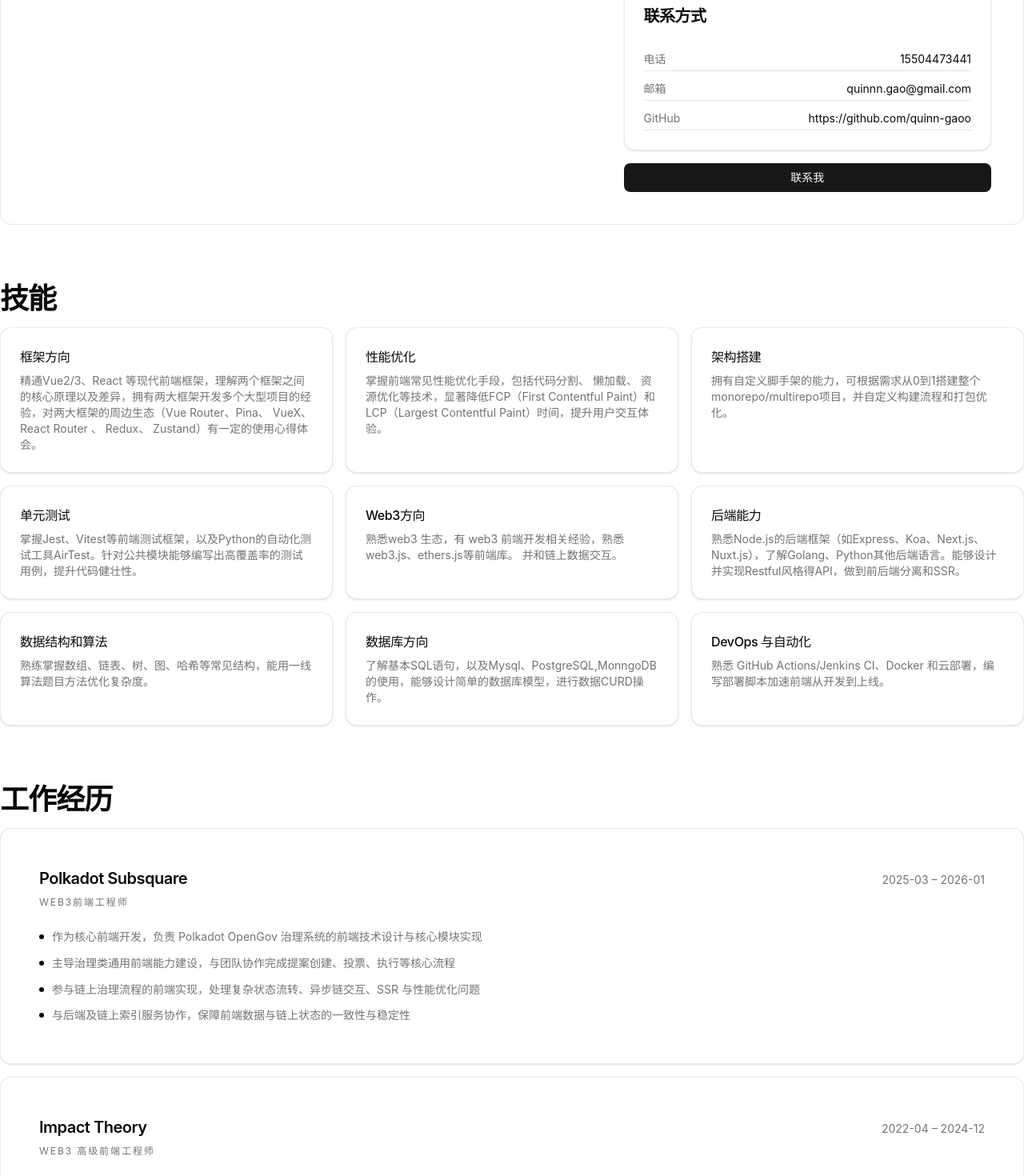
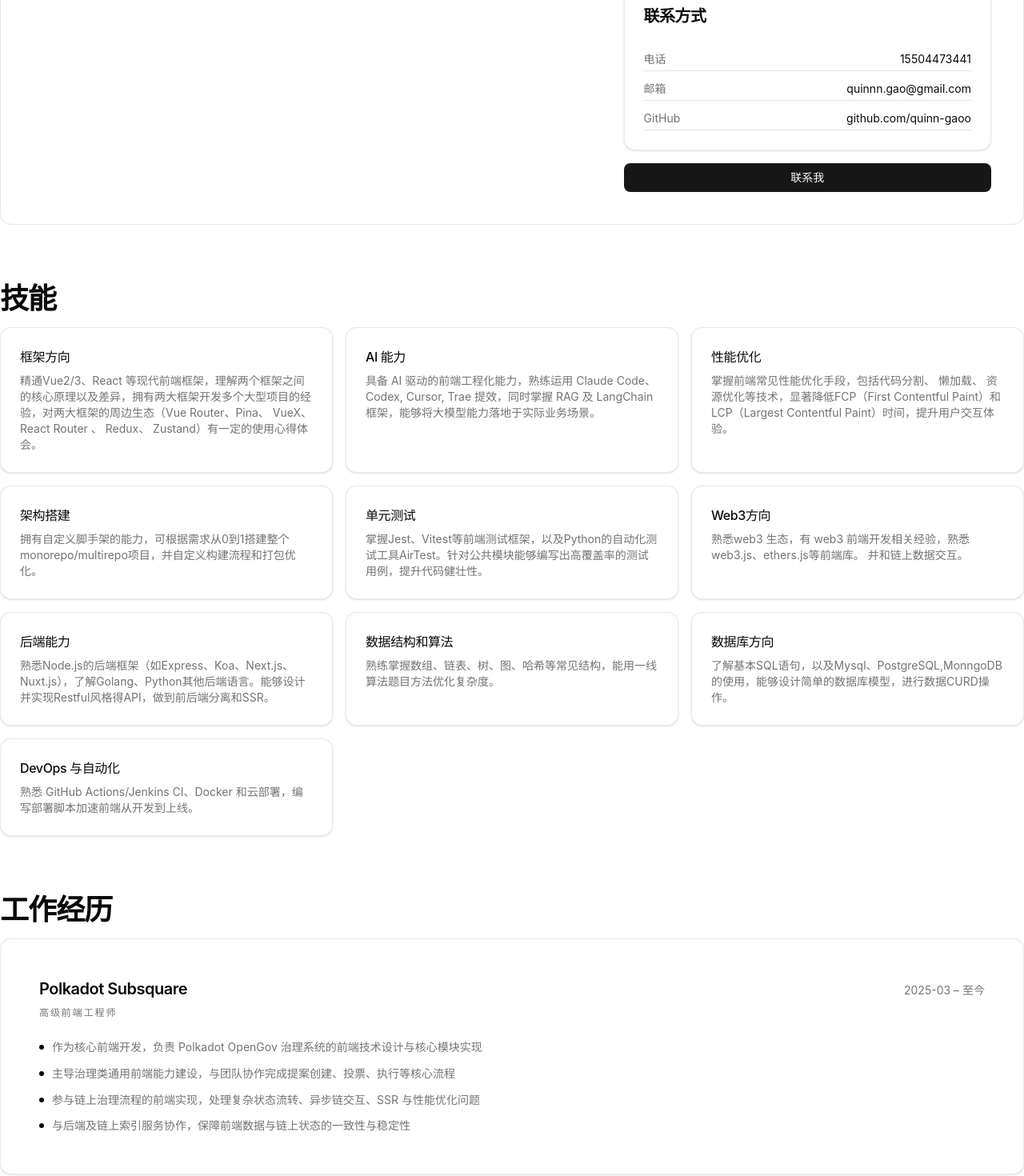
Before and after one commit to quinn-gaoo/resume, a React (Vite) app in the folder packages/quinn/: page / in a window 1280 px wide. Shown: the part 420-1890 px from the top of the page at 80% size. Built offline with nearby package versions, Linux system fonts and the light colour scheme.

Commit message:
修改信息

```diff
--- a/packages/quinn/src/data/personal-details.json
+++ b/packages/quinn/src/data/personal-details.json
@@ -7,8 +7,8 @@
   "residence": "成都",
   "phoneNumber": "15504473441",
   "email": "quinnn.gao@gmail.com",
-  "githubSite": "https://github.com/quinn-gaoo",
-  "site": "https://www.qiangqiang.work",
+  "githubSite": "github.com/quinn-gaoo",
+  "site": "qiangqiang.work",
   "workHistory": [
     {
       "companyName": "Polkadot Subsquare",
@@ -53,7 +53,7 @@
     },
     {
       "companyName": "Impact Theory",
-      "job": "Web3 高级前端工程师",
+      "job": "高级前端工程师",
       "timeRange": ["2022-04", "2024-12"],
       "jobContent": [
         {
--- a/packages/quinn/src/data/work-data.json
+++ b/packages/quinn/src/data/work-data.json
@@ -3,6 +3,10 @@
     {
       "title": "框架方向",
       "desc": "精通Vue2/3、React 等现代前端框架，理解两个框架之间的核心原理以及差异，拥有两大框架开发多个大型项目的经验，对两大框架的周边生态（Vue Router、Pina、 VueX、 React Router 、 Redux、 Zustand）有一定的使用心得体会。"
+    },
+    {
+      "title": "AI 能力",
+      "desc": "具备 AI 驱动的前端工程化能力，熟练运用 Claude Code、Codex, Cursor, Trae 提效，同时掌握 RAG 及 LangChain 框架，能够将大模型能力落地于实际业务场景。"
     },
     {
       "title": "性能优化",
@@ -40,8 +44,8 @@
   "workExperience": [
     {
       "company": "Polkadot Subsquare",
-      "position": "Web3前端工程师",
-      "timeRange": ["2025-03", "2026-01"],
+      "position": "高级前端工程师",
+      "timeRange": ["2025-03", "至今"],
       "responsibilities": [
         "作为核心前端开发，负责 Polkadot OpenGov 治理系统的前端技术设计与核心模块实现",
         "主导治理类通用前端能力建设，与团队协作完成提案创建、投票、执行等核心流程",
@@ -104,7 +108,7 @@
     },
     {
       "company": "Impact Theory",
-      "position": "Web3 高级前端工程师",
+      "position": "高级前端工程师",
       "timeRange": ["2022-04", "2024-12"],
       "responsibilities": [
         "参与公司多款游戏相关产品的前端与桌面端开发，涵盖 桌面启动器、运营管理后台、游戏 Web 端页面及在线学习系统",
@@ -117,7 +121,7 @@
         {
           "name": "Kyzen 游戏启动器与游戏活动页面",
           "link": "https://projectkyzen.io",
-          "role": "web3前端工程师",
+          "role": "高级前端工程师",
           "responsibilities": [
             "设计多任务下载调度与状态管理模型，支持断点续传和失败重试",
             "参与游戏活动页面的从 0 到 1 搭建，负责页面结构、交互逻辑及与后端的数据对接",
@@ -221,5 +225,46 @@
         "完成跨平台应用功能实现与数据可视化展示,使用 ECharts 实现数据统计与可视化展示，支持异常数据监控与提示，保障系统按期上线"
       ]
     }
+  ],
+  "openProject": [
+    {
+      "name": "仓库代码安全审计工具",
+      "link": "https://projectkyzen.io",
+      "description": [
+        "研发基于MCP Server 协议的前端通用安全依赖，代码质量审计工具，解决npm audit 的核心痛点，工具支持本地工程和远程仓库，包括CVSS,CWE，依赖链等想滚啊审计信息，审计输出为标准化Markdown文件，将来支持渲染为其他格式，如JSON，HTML等，工具可用于本地依赖检查和技术选型等安全审计工作"
+      ],
+      "responsibilities": [
+        "基于 MCP Server 协议 构建标准化审计服务，实现工具与 IDE / CI 环境的解耦集成",
+        "支持 CVSS、CWE 等安全标准输出，提供依赖链（依赖路径） 级别的完整审计信息",
+        "同时支持本地工程和远程仓库（Git Clone） 两种扫描模式，覆盖开发与审查场景",
+        "审计结果输出为标准化 Markdown 文件，并预留 JSON / HTML 等多格式渲染扩展能力",
+        "可应用于本地依赖检查、技术选型安全评估、CI 门禁等实际工作流"
+      ],
+      "techStack": ["NodeJS", "MCP Server", "Zod", "TypeScript", "GitHub API"]
+    },
+    {
+      "name": "RAG Sass 系统",
+      "description": [
+        "独立设计并开发了一款面向企业和个人用户的 RAG SaaS 系统，支持用户上传文档、构建知识库，并通过大语言模型进行精准问答。系统实现了从文档解析、向量化存储到检索生成的全链路流程"
+      ],
+      "responsibilities": [
+        "基于 LangChain 框架构建 RAG 流水线，整合文档加载、文本分块、向量存储与检索增强生成",
+        "对接 OpenAI / 开源大模型，支持多种 Embedding 模型灵活切换",
+        "设计多租户架构，实现用户隔离与知识库权限管理",
+        "开发前端交互界面，支持文档上传、对话式问答、检索溯源展示",
+        "使用 Copilot, Trae 等 AI 工具辅助开发，提升编码与调试效率"
+      ],
+      "techStack": [
+        "React",
+        "TypeScript",
+        "TailwindCSS",
+        "Python",
+        "FastApi",
+        "LangChain",
+        "RAG",
+        "Embedding",
+        "Chroma"
+      ]
+    }
   ]
 }
--- /dev/null
+++ b/packages/quinn/src/pages/cv/components/education.tsx
@@ -0,0 +1,26 @@
+export default function Education() {
+  return <section id="education">
+    <header className="pb-2">
+      <h2 className=" pb-2 font-semibold tracking-tight text-3xl">教育经历</h2>
+    </header>
+    <div>
+      <div className="rounded-xl text-card-foreground ">
+        <div className="flex flex-col py-3 space-y-2">
+          <div className="flex flex-wrap items-baseline justify-between gap-2">
+            <h3 className="font-semibold tracking-tight text-xl">长春工业大学</h3>
+            <span className="text-sm text-muted-foreground">2016-2019</span>
+          </div>
+          <p className="text-muted-foreground text-xs uppercase tracking-[0.16em]">计算机信息管理</p>
+        </div>
+        <div className="py-3 pt-0">
+          <ul className="space-y-2.5">
+
+            <li className="flex gap-2.5 text-sm leading-relaxed text-muted-foreground">
+              主修课程：数据结构、计算机网络、操作系统、数据库原理、编译原理等
+            </li>
+          </ul>
+        </div>
+      </div>
+    </div>
+  </section>
+}
--- a/packages/quinn/src/pages/cv/index.tsx
+++ b/packages/quinn/src/pages/cv/index.tsx
@@ -3,6 +3,7 @@ import data from '@/data/personal-details.json'
 import { PiBriefcaseFill, PiCalendarFill, PiGithubLogoFill, PiGlobeFill } from "react-icons/pi";
 import workData from '@/data/work-data.json'
 import { Button } from '@/components/ui/button';
+import Education from './components/education';
 
 
 const row = [
@@ -15,7 +16,7 @@ const row = [
     {
       label: "网 站",
       value: data.site,
-      href: data.site,
+      href: `//${data.site}`,
       Icon: PiGlobeFill
     },
   ],
@@ -44,7 +45,7 @@ const row = [
     {
       label: "GitHub",
       value: data.githubSite,
-      href: data.githubSite,
+      href: `//${data.githubSite}`,
       Icon: PiGithubLogoFill
     },
   ],
@@ -98,6 +99,9 @@ const PrintPage = () => {
             <h2 className="py-2 font-medium text-2xl">技术栈</h2>
             <div className="  text-[13px] leading-5.25 flex flex-wrap gap-2 text-muted-foreground">
               <p><span className="font-medium text-[#333]">框架方向：</span> 精通Vue2/3、React 等现代前端框架，理解两个框架之间的核心原理以及差异，拥有两大框架开发多个大型项目的经验，对两大框架的周边生态（Vue Router、Pina、 VueX、 React Router 、 Redux、 Zustand）有一定的使用心得体会。</p>
+              <p><span className="font-medium text-[#333]">AI能力：</span>
+                具备 AI 驱动的前端工程化能力，熟练运用 Claude Code、Codex, Cursor, Trae 提效，同时掌握 RAG 及 LangChain 框架，能够将大模型能力落地于实际业务场景。
+              </p>
               <p><span className="font-medium text-[#333]">性能优化：</span> 掌握前端常见性能优化手段，包括代码分割、 懒加载、 资源优化等技术，显著降低FCP（First Contentful Paint）和LCP（Largest Contentful Paint）时间，提升用户交互体验。</p>
               <p><span className="font-medium text-[#333]">架构搭建：</span> 拥有自定义脚手架的能力，可根据需求从0到1搭建整个monorepo/multirepo项目，并自定义构建流程和打包优化。  </p>
               <p><span className="font-medium text-[#333]">单元测试：</span> 掌握Jest、Vitest等前端测试框架，以及Python的自动化测试工具AirTest。针对公共模块能够编写出高覆盖率的测试用例，提升代码健壮性。  </p>
@@ -176,30 +180,43 @@ const PrintPage = () => {
                 })}
             </div>
           </section>
-          <section id="education">
+          <section id="projects">
             <header className="pb-2">
-              <h2 className=" pb-2 font-semibold tracking-tight text-3xl">教育经历</h2>
+              <h2 className="py-2 font-semibold tracking-tight text-2xl">开源项目</h2>
             </header>
-            <div>
-              <div className="rounded-xl text-card-foreground ">
-                <div className="flex flex-col py-3 space-y-2">
+            <div className="grid gap-4">
+              {
+                workData.openProject.map((item, index) => {
+                  return <div key={index} className="text-card-foreground  ">
+                    <div className="flex flex-col py-3">
                       <div className="flex flex-wrap items-baseline justify-between gap-2">
-                    <h3 className="font-semibold tracking-tight text-xl">长春工业大学</h3>
-                    <span className="text-sm text-muted-foreground">2016-2019</span>
+                        <h3 className="font-semibold tracking-tight text-xl">{item.name}</h3>
+                        {/* <span className="text-sm text-muted-foreground">{work.timeRange[0]} – {work.timeRange[1]}</span> */}
                       </div>
-                  <p className="text-muted-foreground text-xs uppercase tracking-[0.16em]">计算机信息管理</p>
                     </div>
-                <div className="py-3 pt-0">
+                    <p className="flex gap-2.5 text-sm leading-relaxed text-muted-foreground">
+                      {item.description}
+                    </p>
+                    <div className="py-3 pt-1">
+                      <span className='text-sm font-medium text-card-foreground'>主要职责：</span>
                       <ul className="space-y-2.5">
-
-                    <li className="flex gap-2.5 text-sm leading-relaxed text-muted-foreground">
-                      主修课程：数据结构、计算机网络、操作系统、数据库原理、编译原理等
+                        {item.responsibilities.map((r, i) => (
+                          <li key={i} className="flex gap-2.5 text-sm leading-relaxed text-muted-foreground">
+                            <span className="mt-2 h-1.5 w-1.5 shrink-0 rounded-full bg-foreground" aria-hidden="true"></span>
+                            <span>{r}</span>
                           </li>
+                        ))}
+                        <div className="text-sm text-muted-foreground">
+                          <span className='font-medium text-card-foreground'>技术栈：</span>
+                          {item.techStack.join(" / ")}
+                        </div>
                       </ul>
                     </div>
                   </div>
+                })}
             </div>
           </section>
+          <Education />
         </div>
       </div>
     </div>
--- a/packages/quinn/src/pages/home/index.tsx
+++ b/packages/quinn/src/pages/home/index.tsx
@@ -14,7 +14,7 @@ const baseInfo = [
 const contactInfo = [
   { label: "电话", value: data.phoneNumber, href: `tel:${data.phoneNumber}` },
   { label: "邮箱", value: data.email, href: `mailto:${data.email}` },
-  { label: "GitHub", value: data.githubSite, href: data.githubSite },
+  { label: "GitHub", value: data.githubSite, href: `//${data.githubSite}` },
 ]
 
 function App() {
```
Lines whose indentation alone changed are shown as unchanged.
